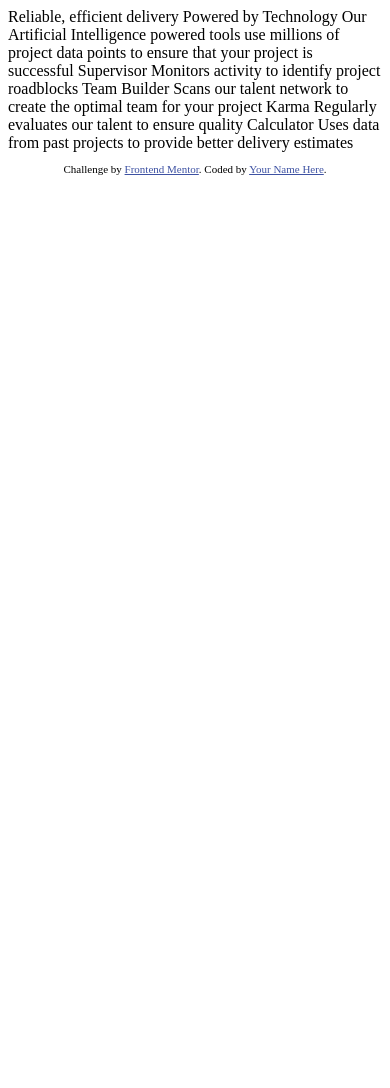
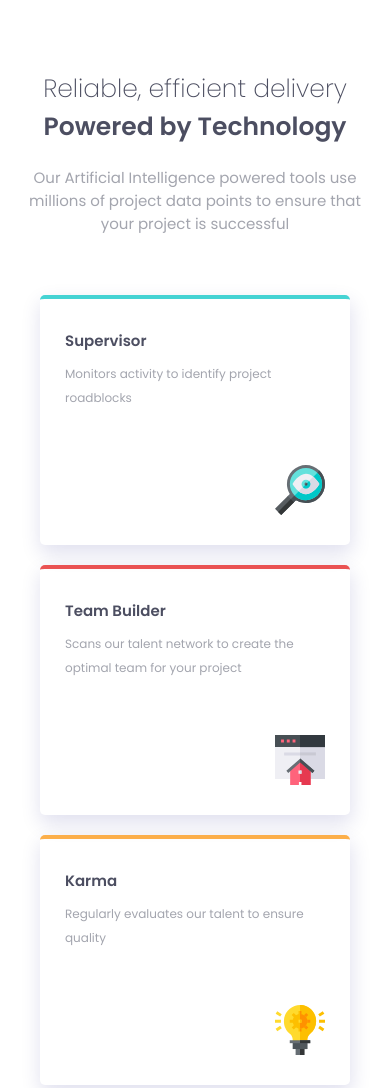
Before and after one commit to ep1607/Four-card-feature-section, a plain HTML site: page index.html in a window 390 px wide. Shown: the top 1088 px of the page. Before the commit the page ends 844 px from the top, so only its background shows below. Drawn offline with Linux system fonts and the light colour scheme.

Commit message:
completed mobile and desktop design

```diff
--- a/index.html
+++ b/index.html
@@ -5,40 +5,48 @@
   <meta name="viewport" content="width=device-width, initial-scale=1.0"> <!-- displays site properly based on user's device -->
 
   <link rel="icon" type="image/png" sizes="32x32" href="./images/favicon-32x32.png">
+  <link href="https://fonts.googleapis.com/css2?family=Poppins:wght@200;400;600&display=swap" rel="stylesheet">
+  <link rel="stylesheet" href="style.css">
 
   <title>Frontend Mentor | Four card feature section</title>
 
-  <!-- Feel free to remove these styles or customise in your own stylesheet 👍 -->
-  <style>
-    .attribution { font-size: 11px; text-align: center; }
-    .attribution a { color: hsl(228, 45%, 44%); }
-  </style>
 </head>
 <body>
 
-  Reliable, efficient delivery
-  Powered by Technology
+  <div class="text-section">
+    <h2>Reliable, efficient delivery</h2>
+    <h2 class="superbold">Powered by Technology</h2>
+    <div class="text">
+      Our Artificial Intelligence powered tools use millions of project data points to ensure that your project is successful
+    </div>
+  </div>
 
-  Our Artificial Intelligence powered tools use millions of project data points
-  to ensure that your project is successful
-
-  Supervisor
-  Monitors activity to identify project roadblocks
-
-  Team Builder
-  Scans our talent network to create the optimal team for your project
-
-  Karma
-  Regularly evaluates our talent to ensure quality
-
-  Calculator
-  Uses data from past projects to provide better delivery estimates
-
-
+  <div class="cards-container">
+    <div class="card" id="card-left">
+     <h3>Supervisor</h3>
+      <span>Monitors activity to identify project roadblocks</span>
+      <img src="images/icon-supervisor.svg">
+    </div>
+    <div class="card" id="card-top">
+      <h3>Team Builder</h3>
+      <span>Scans our talent network to create the optimal team for your project</span>
+      <img src="images/icon-team-builder.svg">
+    </div>
+    <div class="card" id="card-bottom">
+      <h3>Karma</h3>
+      <span>Regularly evaluates our talent to ensure quality</span>
+      <img src="images/icon-karma.svg">
+    </div>
+    <div class="card" id="card-right">
+      <h3>Calculator</h3>
+      <span>Uses data from past projects to provide better delivery estimates</span>
+      <img src="images/icon-calculator.svg">
+    </div>
+  </div>
   <footer>
     <p class="attribution">
       Challenge by <a href="https://www.frontendmentor.io?ref=challenge" target="_blank">Frontend Mentor</a>.
-      Coded by <a href="#">Your Name Here</a>.
+      Coded by <a href="#">evelink</a>.
     </p>
   </footer>
 </body>
--- /dev/null
+++ b/style.scss
@@ -0,0 +1,187 @@
+$font-stack: 'Poppins', sans-serif;
+$red: hsl(0, 78%, 62%);
+$cyan: hsl(180, 62%, 55%);
+$orange: hsl(34, 97%, 64%);
+$blue: hsl(212, 86%, 64%);
+$Very-Dark-Blue: hsl(234, 12%, 34%);
+$Grayish-Blue: hsl(229, 6%, 66%);
+$Very-Ligh-Gray: hsl(0, 0%, 98%);
+
+
+* {
+    font-weight: 200;
+    font: 100% $font-stack;
+    font-size: 15px;
+    color: $Very-Dark-Blue;
+    padding: 0;
+    margin: 0;
+}
+
+body {
+    padding-top: 50px;
+    @media (max-width: 1050px) {
+        padding-left: 20px;
+        padding-right: 20px;
+    }
+
+}
+
+h2 {
+    font-weight: 200;
+    font-size: 30px;
+    @media (max-width: 690px) {
+        font-size: 25px;
+    }
+}
+
+.bold {
+    font-weight: 400;
+}
+.superbold {
+    font-weight: 600;
+}
+
+.text-section {
+    text-align: center;
+    padding: 20px 0;
+    @media (max-width: 690px) {
+        width: 100%;
+     }
+    .text {
+        padding-top: 20px;
+        color: $Grayish-Blue;
+        max-width: 500px;
+        margin: 0 auto;
+    }
+}
+
+.cards-container {
+    padding-top: 40px;
+    max-width: 1050px;
+    margin: 0 auto;
+    display: grid;
+    grid-template-columns:[col-gap] 30px [col-start] 310px [col-gap] 30px [col-start] 310px [col-gap] 30px [col-start] 310px [col-gap] 30px;
+    grid-template-rows: [row-start] 90px [row-gap] 30px [row-start] 90px [row-gap] 30px [row-start] 90px [row-gap] 30px [row-start] 90px [row-gap] 30px;
+    @media (max-width: 1050px) {
+        max-width: 650px;;
+        grid-template-columns: [col-start] 310px [col-gap] 30px [col-start] 310px [col-gap];
+        grid-template-rows: [row-start] 210px [row-gap] 30px [row-start] 210px [row-gap];
+    }
+    @media (max-width: 690px) {
+        max-width: 310px;
+        grid-template-columns: 310px;
+        grid-template-rows: [row-line] 250px [row-line] 250px [row-line] 250px [row-line] 250px;
+        grid-row-gap: 20px;
+    }
+}
+
+.card {
+    border-radius: 5px;
+    box-shadow: 1px 8px 20px 1px rgba(0, 0, 120, 0.12);
+    padding: 30px 25px;
+    position: relative;;
+    h3 {
+        font-weight: 600;
+        padding-bottom: 10px;
+    }
+    span {
+        display: block;
+        width: 270px;
+        font-size: 0.8em;
+        line-height: 2em;;
+        color: $Grayish-Blue
+    }
+    img {
+        width: 50px;
+        height: 50px;
+        position: absolute;
+        padding: 30px 25px;
+        right: 0;
+        bottom: 0;
+    }
+}
+
+#card-top {
+    border-top: 4px solid $red;
+    grid-column-start:  col-start 2;
+    grid-column-end: col-gap 3;
+    grid-row-start: row-start;
+    grid-row-end: row-gap 2;
+    @media (max-width: 1050px) {
+        grid-row-start: row-start 1;
+        grid-row-end: row-gap 1;
+        grid-column-start: col-start 2;
+        grid-column-end: col-gap 2;
+    }
+    @media (max-width: 690px) {
+        grid-row-start: row-line 2;
+        grid-row-end: row-line 3;
+        grid-column-start: 1;
+        grid-column-end: 2;
+    }
+}
+#card-bottom {
+    border-top: 4px solid $orange;
+    grid-column-start:  col-start 2;
+    grid-column-end: col-gap 3;
+    grid-row-start: row-start 3;
+    grid-row-end: row-gap 4;
+    @media (max-width: 1050px) {
+        grid-row-start: row-start 2;
+        grid-row-end: row-gap 2;
+        grid-column-start: col-start 1;
+        grid-column-end: col-gap 1;
+    }
+    @media (max-width: 690px) {
+        grid-row-start: row-line 3;
+        grid-row-end: row-line 4;
+        grid-column-start: 1;
+        grid-column-end: 2;
+    }
+}
+#card-left {
+    border-top: 4px solid $cyan;
+    grid-column-start: col-start;
+    grid-column-end: col-gap 2;
+    grid-row-start: row-start 2;
+    grid-row-end: row-gap 3;
+    @media (max-width: 1050px) {
+        grid-row-start: row-start 1;
+        grid-row-end: row-gap 1;
+        grid-column-start: col-start 1;
+        grid-column-end: col-gap 1;
+    }
+
+    @media (max-width: 690px) {
+        grid-row-start: row-line 1;
+        grid-row-end: row-line 2;
+        grid-column-start: 1;
+        grid-column-end: 2;
+    }
+}
+#card-right {
+    border-top: 4px solid $blue;
+    grid-column-start: col-start 3;
+    grid-column-end: col-gap 4;
+    grid-row-start: row-start 2;
+    grid-row-end: row-gap 3;
+    @media (max-width: 1050px) {
+        grid-row-start: row-start 2;
+        grid-row-end: row-gap 2;
+        grid-column-start: col-start 2;
+        grid-column-end: col-gap 2;
+    }
+    @media (max-width: 690px) {
+        grid-row-start: row-line 4;
+        grid-row-end: row-line 5;
+        grid-column-start: 1;
+        grid-column-end: 2;
+    }
+}
+
+.attribution {
+    text-align: center;
+    font-size: 0.7em;
+    padding-bottom: 10px;
+    padding-top: 20px;
+}
```
Also changed, not shown: style.css (added), 1 other file.
